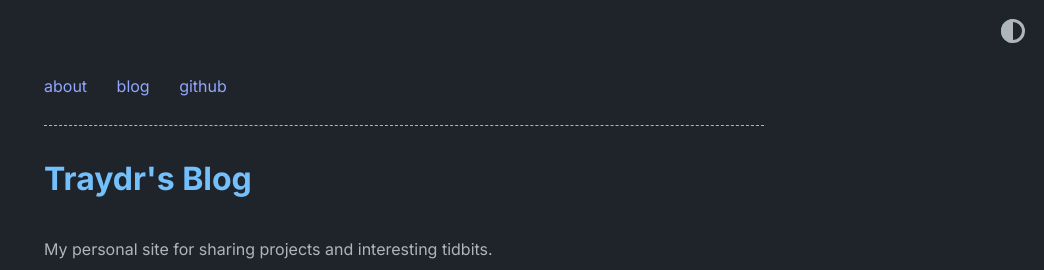
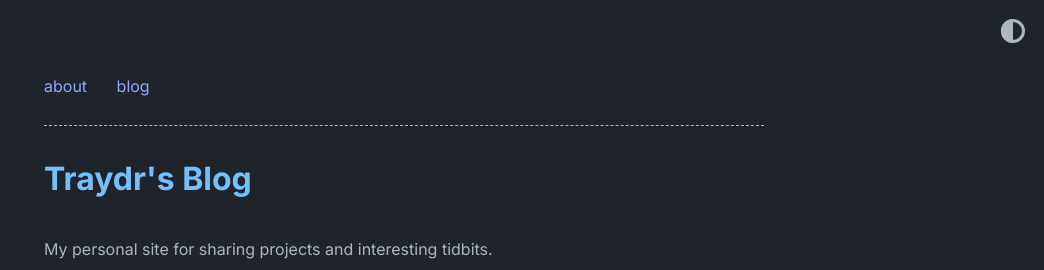
Before and after one commit to Traydr/Traydr.github.io, a Jekyll site: the page built from index.md, in a window 1280 px wide. Shown: the top 270 px of the page, without its empty margins (236-1280 px from the left). Built offline with Jekyll 4.4.1, drawn with Linux system fonts in a browser that asks for light colours.

Commit message:
feat: remove github link from top

```diff
--- a/_data/home.yml
+++ b/_data/home.yml
@@ -4,9 +4,6 @@ navbar_entries:
 
   - title: blog
     url: blog
-
-  - title: github
-    url: https://github.com/Traydr
 
 project_entries:
   - title: ppm
```
